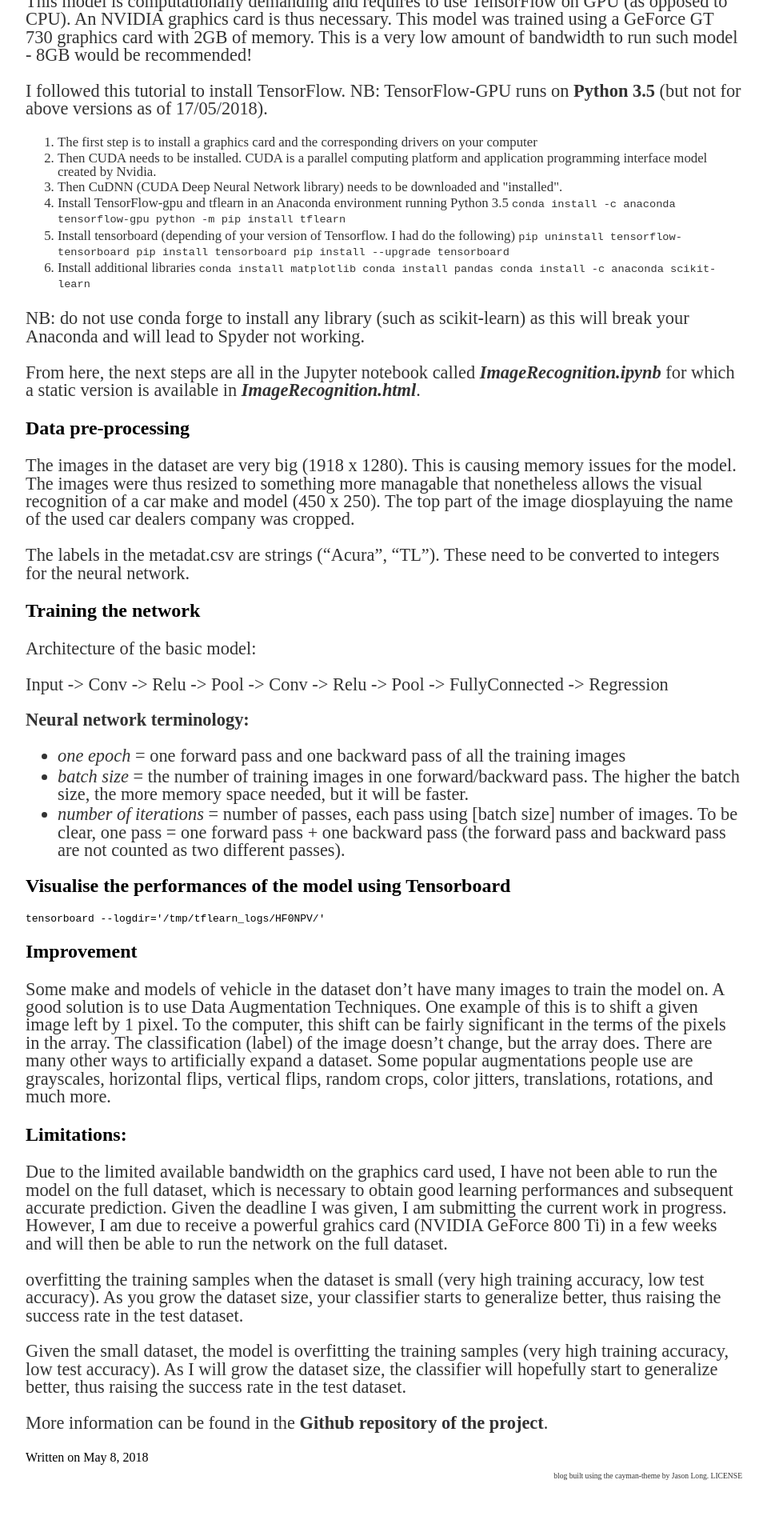
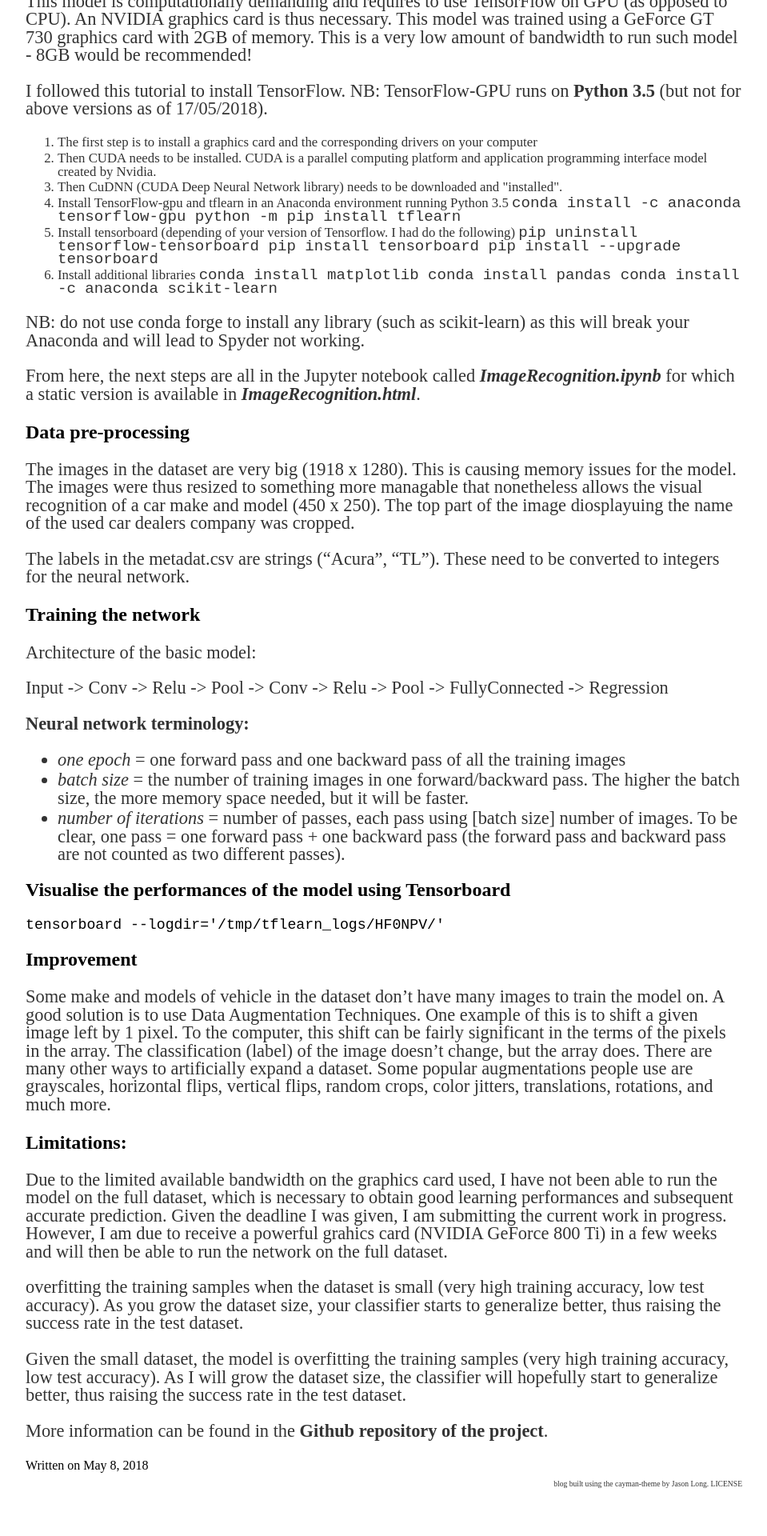
Before and after one commit to mednche/mednche.github.io, a Jekyll site: the page built from _posts/2018-05-08-ImageRecognition.md, in a window 1280 px wide. Shown: the part 1295-3215 px from the top of the page at 80% size, without its empty margins (160-1119 px from the left). Built offline with Jekyll 4.4.1, drawn with Linux system fonts in a browser that asks for light colours.

Commit message:
Update main.css

```diff
--- a/css/main.css
+++ b/css/main.css
@@ -13,6 +13,10 @@ body p {
     font-size: 1.4em;
     line-height: 1em;
     color: #333;
+}
+
+body code {
+    font-size: 1.4em;
 }
 
 ul.posts {
```
